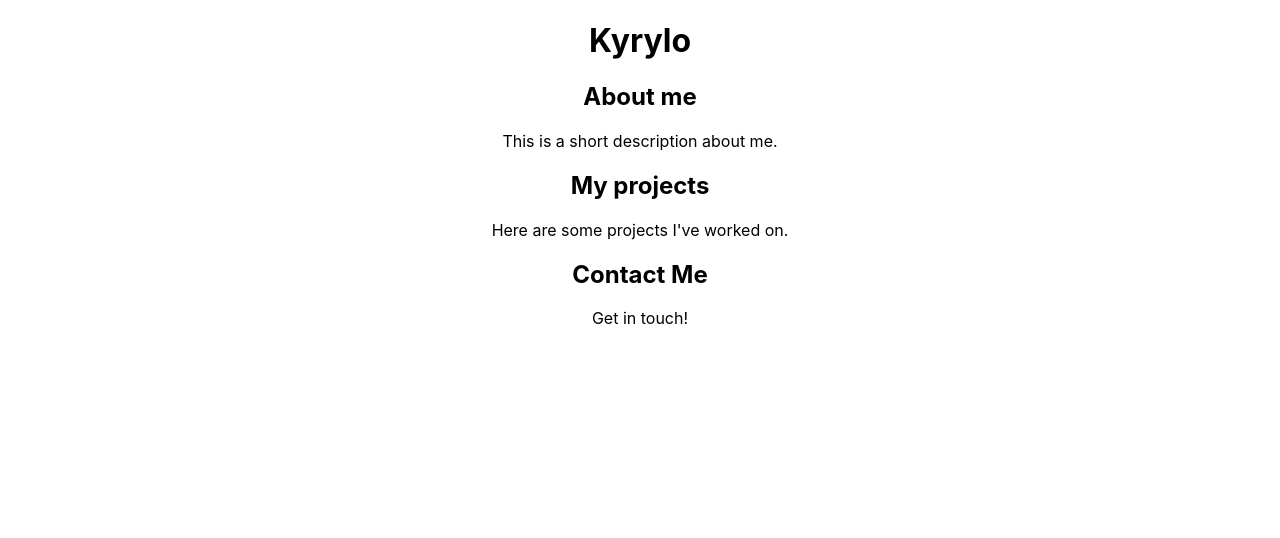
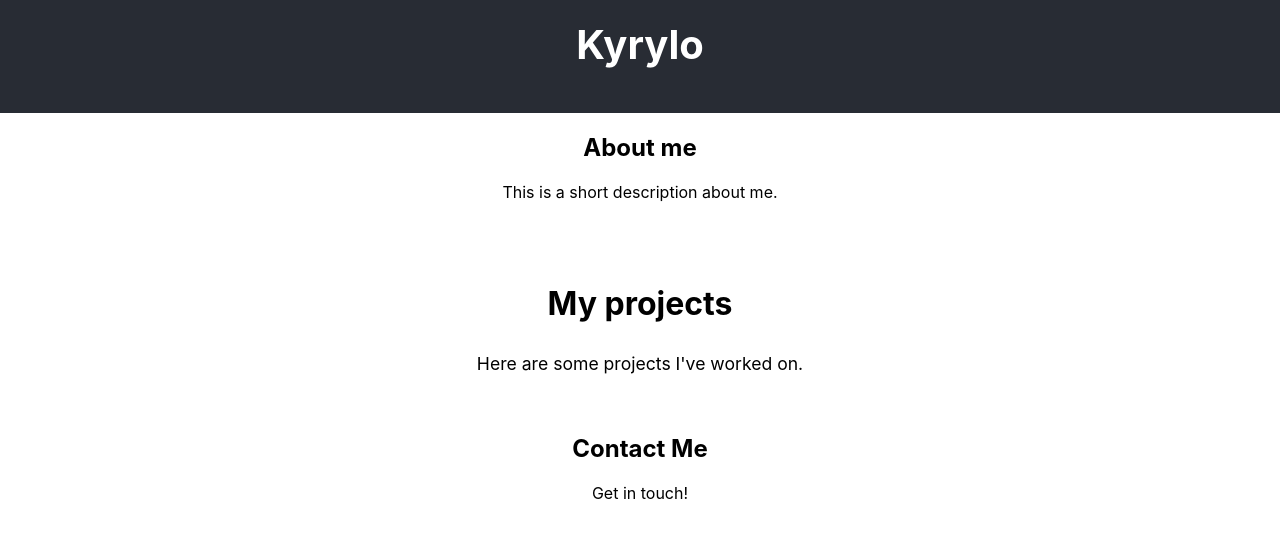
Before and after one commit to KusLife/partafolio-react, a React (Create React App) app: page / in a window 1280 px wide. Shown: the top 538 px of the page. Built offline with nearby package versions, Linux system fonts and the light colour scheme.

Commit message:
Added basic styles to the components

```diff
--- a/src/App.js
+++ b/src/App.js
@@ -1,6 +1,6 @@
 import './App.css';
 import About from './components/About';
-import Contacts from './components/Contacts';
+import Contact from './components/Contact';
 import Header from './components/Header';
 import Projects from './components/Projects';
 
@@ -10,7 +10,7 @@ function App() {
       <Header />
       <About />
       <Projects />
-      <Contacts />
+      <Contact />
     </div>
   );
 }
--- /dev/null
+++ b/src/components/Contact.css
@@ -0,0 +1,14 @@
+section#contact {
+  padding: 40px;
+  background-color: #f4f4f9;
+  text-align: center;
+}
+
+section#contact h2 {
+  font-size: 2rem;
+  margin-bottom: 20px;
+}
+
+section#contact p {
+  font-size: 1.1rem;
+}
--- a/src/components/Contacts.js
+++ b/src/components/Contact.js
@@ -1,4 +1,5 @@
 import React from 'react';
+import './Contact.css';
 
 export default function Contacts() {
   return (
--- /dev/null
+++ b/src/components/Header.css
@@ -0,0 +1,22 @@
+header {
+  background-color: #282c34;
+  color: white;
+  padding: 20px;
+  text-align: center;
+}
+
+header h1 {
+  font-size: 2.5rem;
+  margin: 0;
+}
+
+nav a {
+  color: white;
+  margin: 0 15px;
+  text-decoration: none;
+  font-size: 1.2rem;
+}
+
+nav a:hover {
+  text-decoration: underline;
+}
--- a/src/components/Header.js
+++ b/src/components/Header.js
@@ -1,4 +1,5 @@
 import React from 'react';
+import './Header.css';
 
 function Header() {
   return (
--- /dev/null
+++ b/src/components/Projects.css
@@ -0,0 +1,16 @@
+section#projects {
+  padding: 40px;
+  background-color: #fff;
+  text-align: center;
+}
+
+section#projects h2 {
+  font-size: 2rem;
+  margin-bottom: 30px;
+}
+
+section#projects p {
+  font-size: 1.1rem;
+  max-width: 700px;
+  margin: 0 auto;
+}
--- a/src/components/Projects.js
+++ b/src/components/Projects.js
@@ -1,4 +1,5 @@
 import React from 'react';
+import './Projects.css';
 
 function Projects() {
   return (
```
Also changed, not shown: src/components/About.css (added, +16 -0 lines), src/components/About.js (+4 -3 lines).
